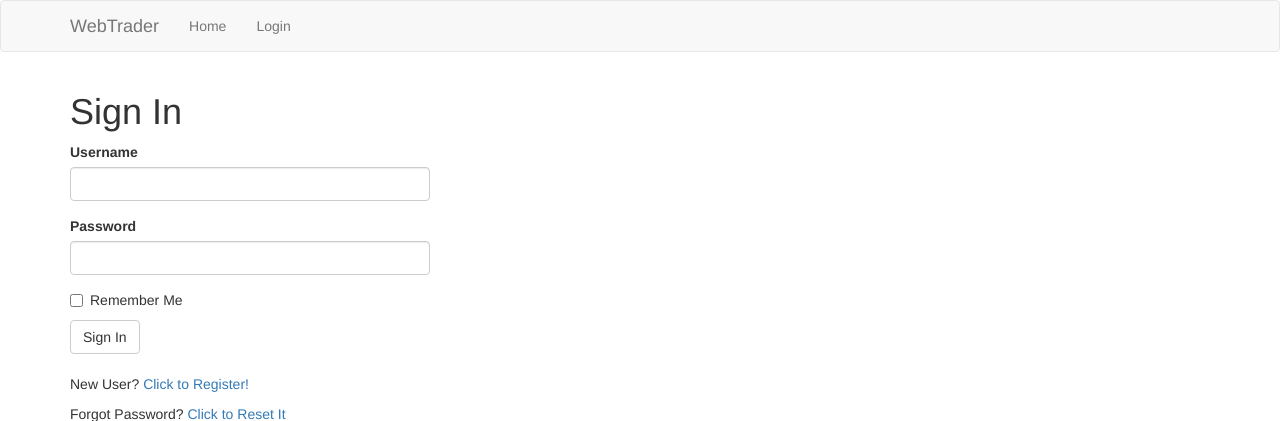
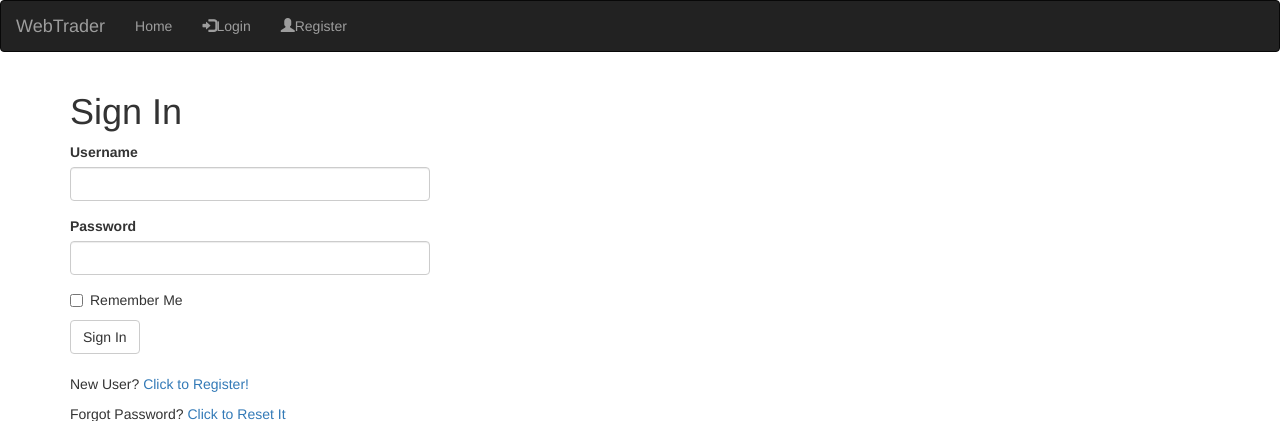
Before and after one commit to fendrbendr87/terminaltrader, a Flask app: a page that uses app/templates/base.html in a window 1280 px wide. Shown: the top 421 px of the page. Run offline with Flask 2, Linux system fonts and the light colour scheme; some libraries are stand-ins or nearby versions.

Commit message:
fixed up some front end

```diff
--- a/app/forms.py
+++ b/app/forms.py
@@ -1,5 +1,5 @@
 from flask_wtf import FlaskForm
-from wtforms import StringField, PasswordField, BooleanField, SubmitField, IntegerField, RadioField, Form
+from wtforms import StringField, PasswordField, BooleanField, SubmitField, IntegerField, RadioField, Form, SelectField
 from wtforms.validators import DataRequired, ValidationError, Email, EqualTo
 from app.models import accounts
 
@@ -43,3 +43,7 @@ class ResetPasswordForm(FlaskForm):
     password2 = PasswordField(
         'Repeat Password', validators=[DataRequired(), EqualTo('password')])
     submit = SubmitField('Request Password Reset')
+
+class TradeTypeForm(FlaskForm):
+    trade_type = SelectField('Trade Type', choices=[('Buy', 'Buy'), ('Sell', 'Sell')])
+    submit = SubmitField('Submit Trade')
--- a/app/routes.py
+++ b/app/routes.py
@@ -1,7 +1,7 @@
 from app import app, db
 from app import models
 from flask import render_template, flash, redirect, url_for, request
-from app.forms import LoginForm, RegistrationForm, TradeForm
+from app.forms import LoginForm, RegistrationForm, TradeForm, TradeTypeForm
 from flask_login import current_user, login_user, logout_user, login_required
 from app.models import accounts, holdings, orders
 from werkzeug.urls import url_parse
@@ -17,7 +17,8 @@ from app.email import send_password_reset_email
 @app.route('/index')
 @login_required
 def index():
-    return render_template("index.html", title='Home', balances=round(get_user_balance(current_user), 2))
+    #PUT SOMETHING INTERESTING HERE
+    return render_template("index.html", title='Home', form = form, balances=round(get_user_balance(current_user), 2))
 
 @app.route('/')
 @app.route('/orderconf')
--- a/app/templates/base.html
+++ b/app/templates/base.html
@@ -5,8 +5,8 @@
 {% endblock %}
 
 {% block navbar %}
-    <nav class="navbar navbar-default">
-        <div class="container">
+    <nav class="navbar navbar-inverse">
+        <div class="container-fluid">
             <div class="navbar-default">
                 <button type="button" class="navbar-toggle collapsed" data-toggle="collapse" data-target="#bs-example-navbar-collapse-1" aria-expanded="false">
                     <span class="sr-only">Toggle navigation</span>
@@ -20,13 +20,19 @@
                 <ul class="nav navbar-nav">
                     <li><a href="{{ url_for('index') }}">Home</a></li>
                     {% if current_user.is_anonymous %}
-                    <li><a href="{{ url_for('login') }}">Login</a></li>
+                    <li><a href="{{ url_for('login') }}"><span class="glyphicon glyphicon-log-in"></span>Login</a></li>
+                    <li><a href="{{ url_for('register') }}"><span class="glyphicon glyphicon-user"></span>Register</a></li>
                     {% else %}
                     <li><a href="{{ url_for('uholdings') }}">Holdings</a></li>
                     <li><a href="{{ url_for('orderhistory') }}">Order History</a></li>
-                    <li><a href="{{ url_for('buy') }}">Buy</a></li>
-                    <li><a href="{{ url_for('sell') }}">Sell</a></li>
-                    <li><a href="{{ url_for('logout') }}">Logout</a></li>
+                    <li class="dropdown">
+                        <a class="dropdown-toggle" data-toggle="dropdown" href="#">Trade
+                        <span class="caret"></span></a>
+                        <ul class="dropdown-menu">
+                            <li><a href="{{ url_for('buy') }}">Buy</a></li>
+                            <li><a href="{{ url_for('sell') }}">Sell</a></li>
+                        </ul>
+                    <li><a href="{{ url_for('logout') }}"><span class="glyphicon glyphicon-log-out"></span>Logout</a></li>
                     {% endif %}
                 </ul>
             </div>
--- a/app/templates/index.html
+++ b/app/templates/index.html
@@ -4,5 +4,9 @@
 {% block app_content %}
     <h1>Hello, {{ current_user.username }}!</h1>
     <div><p><b>{{ balances }}</b></p></div>
-
+    <div class="row">
+        <div class="col-md-4">
+            {{ wtf.quick_form(form) }}
+        </div>
+    </div>
 {% endblock %}
```
Also changed, not shown: 3 other files.
